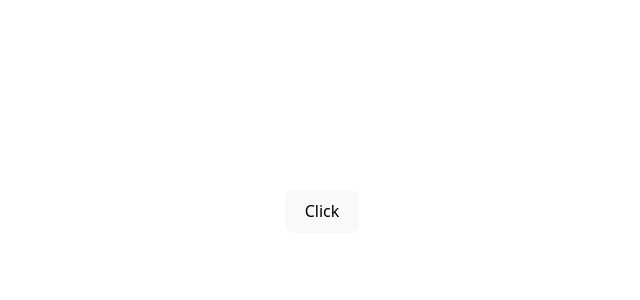
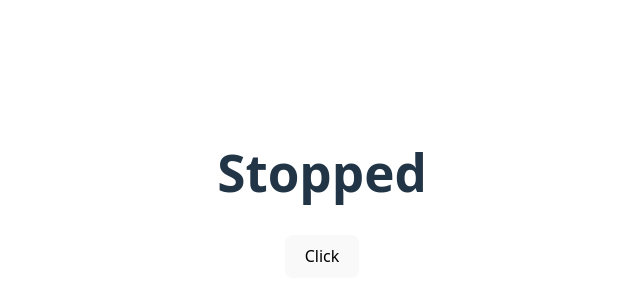
Before and after one commit to Alexandros250/Screen-Time-Reminder, a React (Vite) app in the folder Screen Time Reminder/: page / in a window 1280 px wide. Shown: the part 206-506 px from the top of the page, without its empty margins (318-958 px from the left). Built offline with nearby package versions, Linux system fonts and the light colour scheme.

Commit message:
Changing text dynamically

```diff
--- a/Screen Time Reminder/src/App.tsx
+++ b/Screen Time Reminder/src/App.tsx
@@ -2,14 +2,13 @@
 import './App.css';
 import 'react-toastify/dist/ReactToastify.css';
 import Text from './Components/Text/Text';
-import Button from './Components/Button/Button';
+
 
 function App() {
 
   return (
     <>
       <Text />
-      <Button />
     </>
   );
 }
--- a/Screen Time Reminder/src/Components/Button/Button.tsx
+++ b/Screen Time Reminder/src/Components/Button/Button.tsx
@@ -1,16 +1,12 @@
 import { useRef, useEffect } from "react"
 
+interface ButtonProps {
+    functionality: () => void;
+}
 
-function Button() {
-
+function Button({functionality}: ButtonProps) {
 
     const buttonRef = useRef<HTMLButtonElement>(null);
-
-    const handleClick = () => {
-        chrome.runtime.sendMessage({ time: "1" }, function (response) {
-            console.log(response)
-        });
-   };
 
     useEffect(() => {
         if (buttonRef.current) {
@@ -20,7 +16,7 @@ function Button() {
 
     return (
     <div>
-        <button ref={buttonRef} onClick={handleClick} id="btn">Click</button>
+        <button ref={buttonRef} onClick={functionality} id="btn">Click</button>
     </div>
   )
 }
--- a/Screen Time Reminder/src/Components/Text/Text.tsx
+++ b/Screen Time Reminder/src/Components/Text/Text.tsx
@@ -1,38 +1,30 @@
-import { useRef, useEffect } from "react"
+import { useRef, useState ,useEffect } from "react"
+import Button from "../Button/Button";
+
 
 function Text() {
 
-  const textRef = useRef<HTMLHeadingElement>(null);
+    const textRef = useRef<HTMLHeadingElement>(null);
+    const [text, setText] = useState("");
 
-    const textElement = textRef.current
+    function changeText() {
 
-  function changeText() {
+        chrome.runtime.sendMessage({time: "1"}, function (response) {
+        console.log(response)
+})
 
+    setText((prevText) => (prevText === "Stopped" ? "Works" : "Stopped"));
+}
 
-    if (!textElement) return; // early exit if ref is not defined
-
-    const currentText = textElement.innerHTML;
-
-    // Toggle between 'Stopped' and 'Works'
-    if (currentText === "") {
-        textElement.innerHTML = "Stopped"
-    } else if (currentText === "Stopped") {
-        textElement.innerHTML = "Works";
-    } else {
-        textElement.innerHTML = "Stopped";
-    }
-
-  }
-
-   useEffect(() => {
-    console.log("useEffect is running!")
-    changeText();
-
-    });
+    useEffect(() => {
+        console.log("useEffect is running!")
+        setText("Stopped");
+}, []);
 
   return (
     <div>
-      <h1 ref={textRef}></h1>
+      <h1 ref={textRef}>{text}</h1>
+      <Button functionality={changeText}/>
     </div>
   )
 }
```
